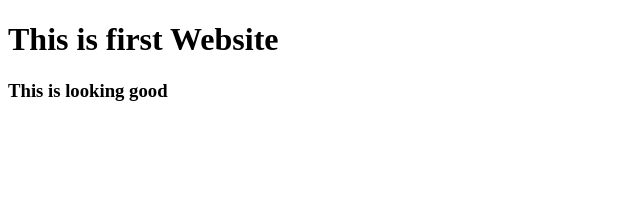
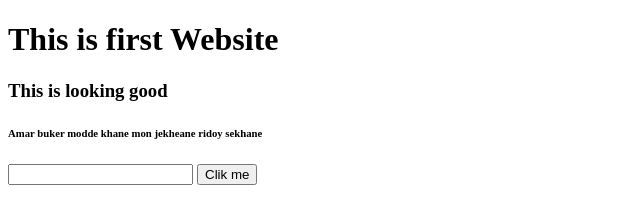
Before and after one commit to Amirul-Islam-Limon/my-first-website-f, a plain HTML site: page index.html in a window 1280 px wide. Shown: the whole page, without its empty margins (0-640 px from the left). Drawn offline with Linux system fonts and the light colour scheme.

Commit message:
done my-awesome-button

```diff
--- a/index.html
+++ b/index.html
@@ -8,5 +8,8 @@
 <body>
     <h1>This is first Website</h1>
     <h3>This is looking good</h3>
+    <h6>Amar buker modde khane mon jekheane ridoy sekhane</h6>
+    <input type="text">
+    <button>Clik me</button>
 </body>
 </html>
```
